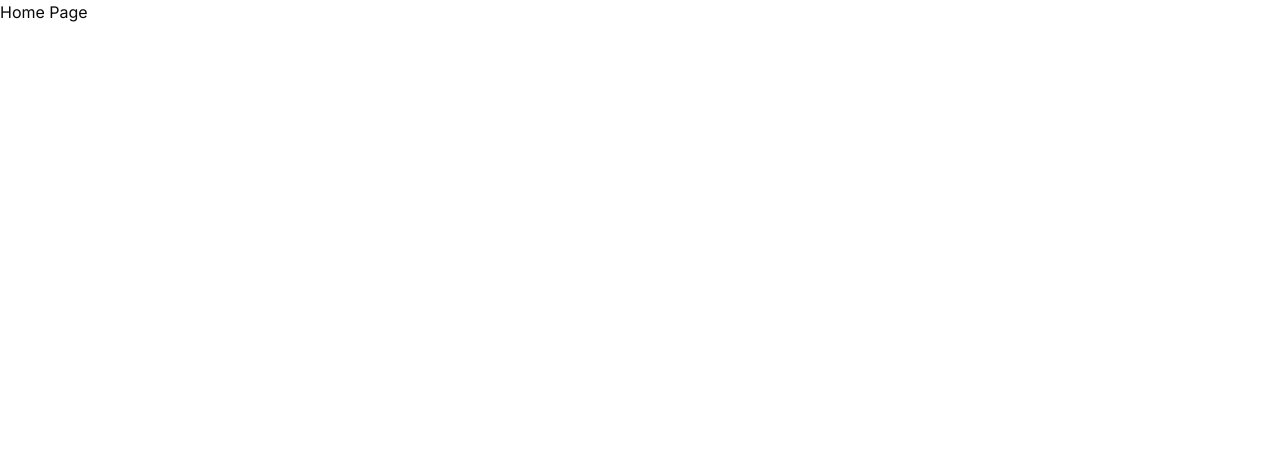
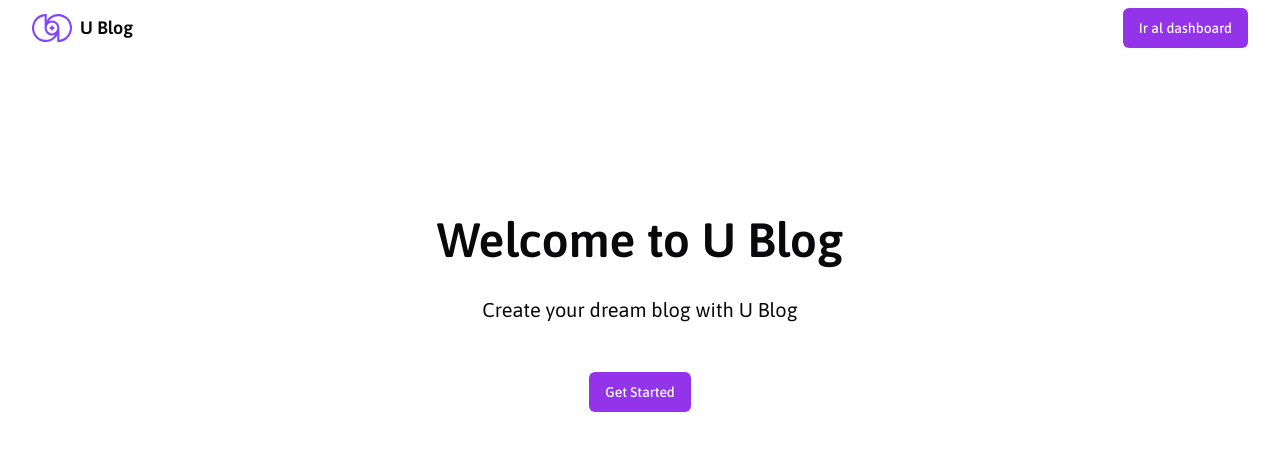
Before and after one commit to freddyval7/blog-pers, a Next.js app: page / in a window 1280 px wide. Shown: the top 450 px of the page. Built offline with nearby package versions, Linux system fonts and the light colour scheme.

Commit message:
add homepage

```diff
--- a/package.json
+++ b/package.json
@@ -9,6 +9,7 @@
     "lint": "next lint"
   },
   "dependencies": {
+    "@radix-ui/react-slot": "^1.0.2",
     "class-variance-authority": "^0.7.0",
     "clsx": "^2.1.1",
     "lucide-react": "^0.376.0",
--- /dev/null
+++ b/src/app/(dashboard)/_components/navbar.tsx
@@ -0,0 +1,5 @@
+export default function Navbar() {
+  return (
+    <div>navbar</div>
+  )
+}
--- /dev/null
+++ b/src/app/(dashboard)/layout.tsx
@@ -0,0 +1,13 @@
+import React from 'react'
+import Navbar from './_components/navbar'
+
+export default function DashboardLayout({
+    children
+} : { children: React.ReactNode }) {
+  return (
+    <div>
+        <Navbar />
+        {children}
+    </div>
+  )
+}
--- /dev/null
+++ b/src/app/_components/navbarHome.tsx
@@ -0,0 +1,20 @@
+import Logo from "@/components/logo";
+import { Button } from "@/components/ui/button";
+import Link from "next/link";
+
+export default function NavbarHome() {
+  return (
+    <div className="flex items-center justify-between h-14 px-8">
+      <Logo />
+      <nav>
+        <ul>
+          <li>
+            <Link href="/dashboard">
+              <Button variant={"main"}>Ir al dashboard</Button>
+            </Link>
+          </li>
+        </ul>
+      </nav>
+    </div>
+  );
+}
--- a/src/app/layout.tsx
+++ b/src/app/layout.tsx
@@ -1,12 +1,21 @@
 import type { Metadata } from "next";
-import { Inter } from "next/font/google";
+import { Asap } from "next/font/google";
 import "./globals.css";
 
-const inter = Inter({ subsets: ["latin"] });
+const asap = Asap({ subsets: ["latin"], weight: ["400", "500", "600"]});
 
 export const metadata: Metadata = {
-  title: "Create Next App",
-  description: "Generated by create next app",
+  title: {
+    default: "U Blog",
+    template: `%s | U Blog`,
+  },
+  icons: [
+    {
+      url: "logo.svg",
+      href: "logo.svg",
+    }
+  ],
+  description: "Create your dream blog with U Blog",
 };
 
 export default function RootLayout({
@@ -16,7 +25,7 @@
 }>) {
   return (
     <html lang="en">
-      <body className={inter.className}>{children}</body>
+      <body className={asap.className}>{children}</body>
     </html>
   );
 }
--- a/src/app/page.tsx
+++ b/src/app/page.tsx
@@ -1,7 +1,22 @@
+import { Button } from "@/components/ui/button";
+import NavbarHome from "./_components/navbarHome";
+import Link from "next/link";
+
 export default function HomePage() {
   return (
-    <div>
-      <h1>Home Page</h1>
+    <div className="h-screen">
+      <NavbarHome />
+      <div className="max-w-screen-lg mx-auto pt-40">
+        <div className="flex items-center flex-col gap-4">
+          <h1 className="text-5xl font-bold text-center">Welcome to U Blog</h1>
+          <p className="text-center text-xl mt-4">
+            Create your dream blog with U Blog
+          </p>
+          <Link className="mt-8" href="/dashboard">
+            <Button variant={"main"}>Get Started</Button>
+          </Link>
+        </div>
+      </div>
     </div>
   );
 }
--- /dev/null
+++ b/src/components/logo.tsx
@@ -0,0 +1,11 @@
+import Image from "next/image";
+import Link from "next/link";
+
+export default function Logo() {
+  return (
+    <Link className="flex items-center gap-x-2 cursor-pointer hover:opacity-75 transition-all" href="/">
+      <Image src="/logo.svg" alt="Logo" width={40} height={40} />
+      <span className="font-bold text-lg">U Blog</span>
+    </Link>
+  );
+}
--- /dev/null
+++ b/src/components/ui/button.tsx
@@ -0,0 +1,57 @@
+import * as React from "react"
+import { Slot } from "@radix-ui/react-slot"
+import { cva, type VariantProps } from "class-variance-authority"
+
+import { cn } from "@/lib/utils"
+
+const buttonVariants = cva(
+  "inline-flex items-center justify-center whitespace-nowrap rounded-md text-sm font-medium ring-offset-background transition-colors focus-visible:outline-none focus-visible:ring-2 focus-visible:ring-ring focus-visible:ring-offset-2 disabled:pointer-events-none disabled:opacity-50",
+  {
+    variants: {
+      variant: {
+        default: "bg-primary text-primary-foreground hover:bg-primary/90",
+        destructive:
+          "bg-destructive text-destructive-foreground hover:bg-destructive/90",
+        outline:
+          "border border-input bg-background hover:bg-accent hover:text-accent-foreground",
+        secondary:
+          "bg-secondary text-secondary-foreground hover:bg-secondary/80",
+        ghost: "hover:bg-accent hover:text-accent-foreground",
+        link: "text-primary underline-offset-4 hover:underline",
+        main: "bg-purple-600 hover:opacity-75 hover:bg-purple-600/95 transition-all text-primary-foreground",
+      },
+      size: {
+        default: "h-10 px-4 py-2",
+        sm: "h-9 rounded-md px-3",
+        lg: "h-11 rounded-md px-8",
+        icon: "h-10 w-10",
+      },
+    },
+    defaultVariants: {
+      variant: "default",
+      size: "default",
+    },
+  }
+)
+
+export interface ButtonProps
+  extends React.ButtonHTMLAttributes<HTMLButtonElement>,
+    VariantProps<typeof buttonVariants> {
+  asChild?: boolean
+}
+
+const Button = React.forwardRef<HTMLButtonElement, ButtonProps>(
+  ({ className, variant, size, asChild = false, ...props }, ref) => {
+    const Comp = asChild ? Slot : "button"
+    return (
+      <Comp
+        className={cn(buttonVariants({ variant, size, className }))}
+        ref={ref}
+        {...props}
+      />
+    )
+  }
+)
+Button.displayName = "Button"
+
+export { Button, buttonVariants }
```
Also changed, not shown: public/logo.svg (added), 1 other file (tests, documents, lock files or other folders).
